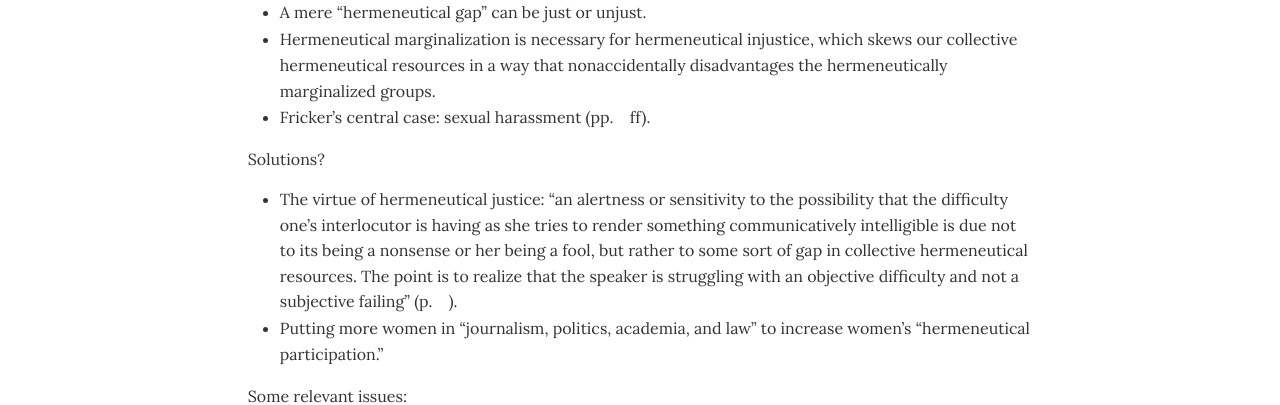
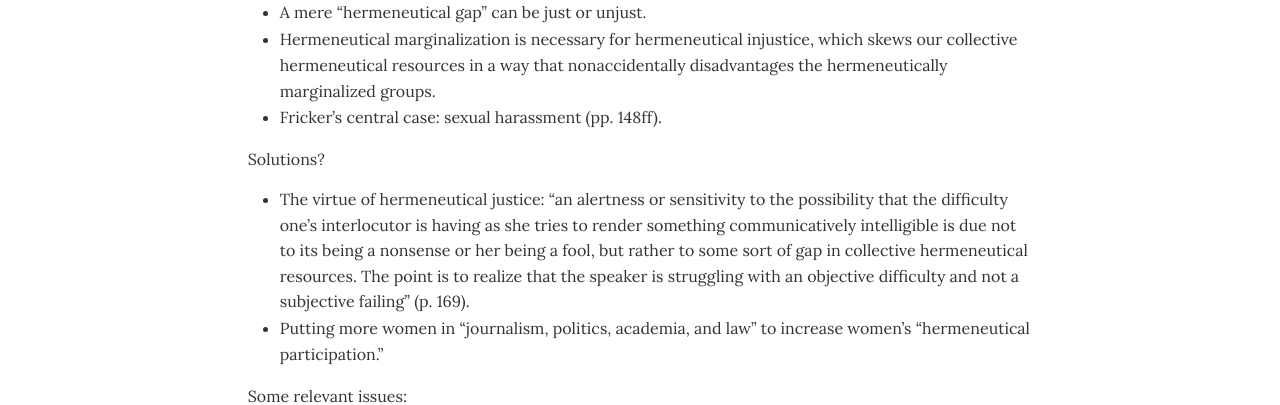
Before and after one commit to dingherself/ethics, a Jekyll site: the page built from handouts/_posts/2025-11-11-fricker.md, in a window 1280 px wide. Shown: the part 376-781 px from the top of the page. Built offline with Jekyll 4.4.1, drawn with Linux system fonts in a browser that asks for light colours.

Commit message:
fix numbers

```diff
--- a/handouts/_posts/2025-11-11-fricker.md
+++ b/handouts/_posts/2025-11-11-fricker.md
@@ -8,11 +8,11 @@ This is “the injustice of having some significant area of one’s social exper
 
 - A mere “hermeneutical gap” can be just or unjust.
 - Hermeneutical marginalization is necessary for hermeneutical injustice, which skews our collective hermeneutical resources in a way that nonaccidentally disadvantages the hermeneutically marginalized groups.
-- Fricker’s central case: sexual harassment (pp. ff).
+- Fricker’s central case: sexual harassment (pp. 148ff).
 
 Solutions?
 
-- The virtue of hermeneutical justice: “an alertness or sensitivity to the possibility that the difficulty one’s interlocutor is having as she tries to render something communicatively intelligible is due not to its being a nonsense or her being a fool, but rather to some sort of gap in collective hermeneutical resources. The point is to realize that the speaker is struggling with an objective difficulty and not a subjective failing” (p. ).
+- The virtue of hermeneutical justice: “an alertness or sensitivity to the possibility that the difficulty one’s interlocutor is having as she tries to render something communicatively intelligible is due not to its being a nonsense or her being a fool, but rather to some sort of gap in collective hermeneutical resources. The point is to realize that the speaker is struggling with an objective difficulty and not a subjective failing” (p. 169).
 - Putting more women in “journalism, politics, academia, and law” to increase women’s “hermeneutical participation.”
 
 Some relevant issues:
```
Also changed, not shown: handouts/_posts/2025-11-11-fricker-ruiz.md (+2 -2 lines).
